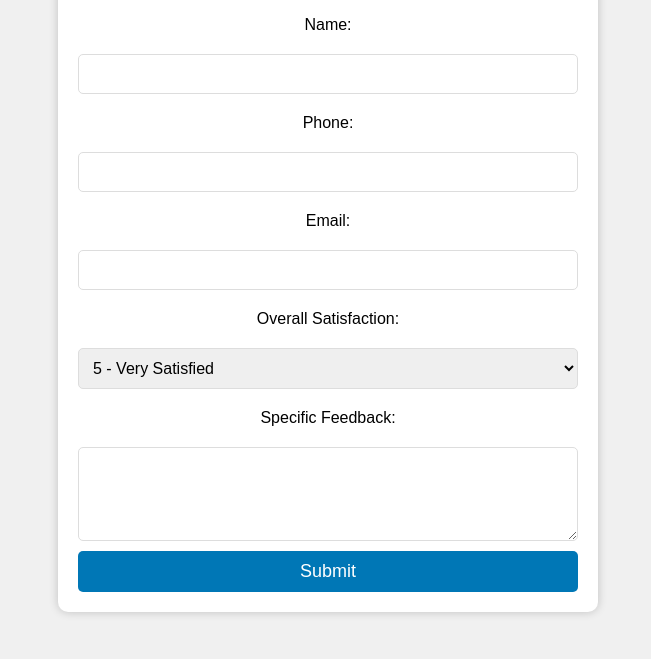
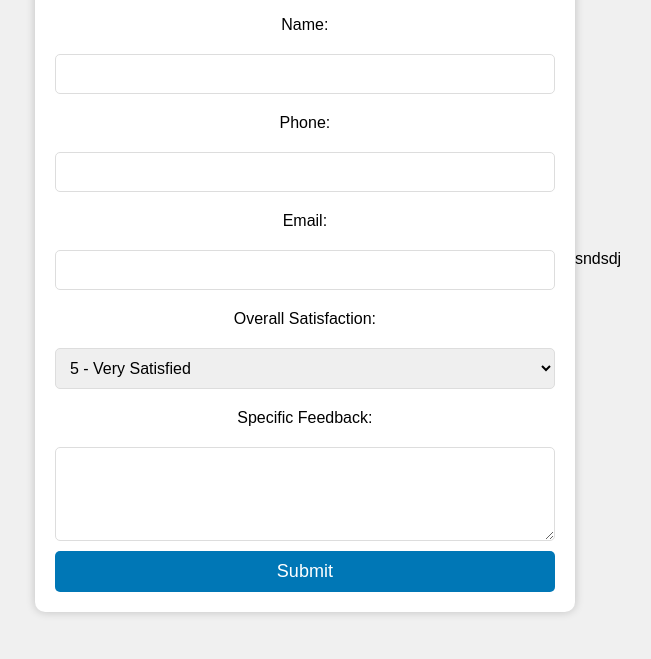
Before and after one commit to imRahul05/FeedBack_Form, a plain HTML site: page index.html in a window 1280 px wide. Shown: the part 141-800 px from the top of the page, without its empty margins (312-963 px from the left). Drawn offline with Linux system fonts and the light colour scheme.

Commit message:
firstcommit

```diff
--- a/index.html
+++ b/index.html
@@ -34,6 +34,6 @@
             <button type="submit">Submit</button>
         </form>
     </div>
-    <script src="script.js"></script>
+    <script src="script.js"></script>sndsdj
 </body>
 </html>
```
